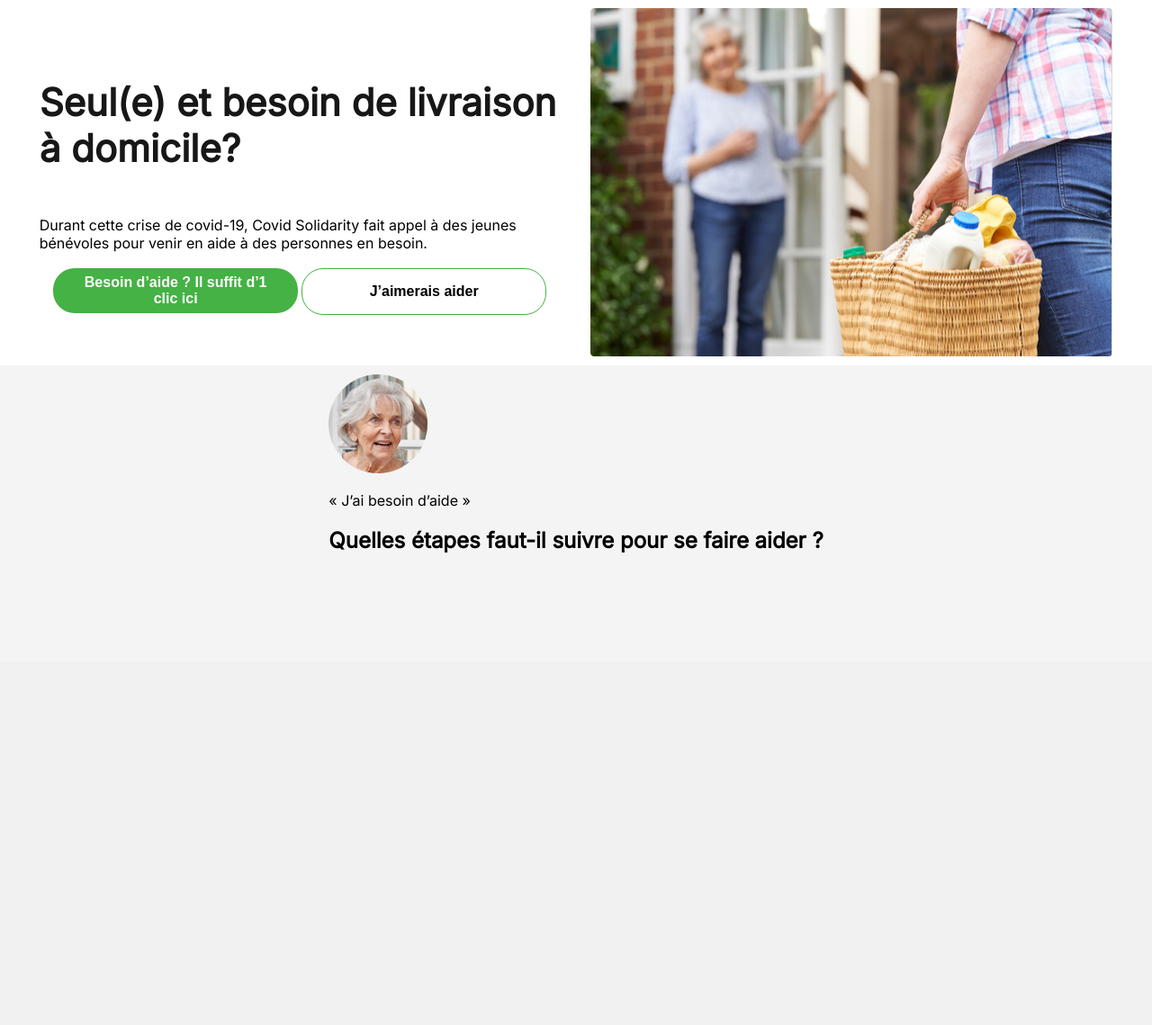
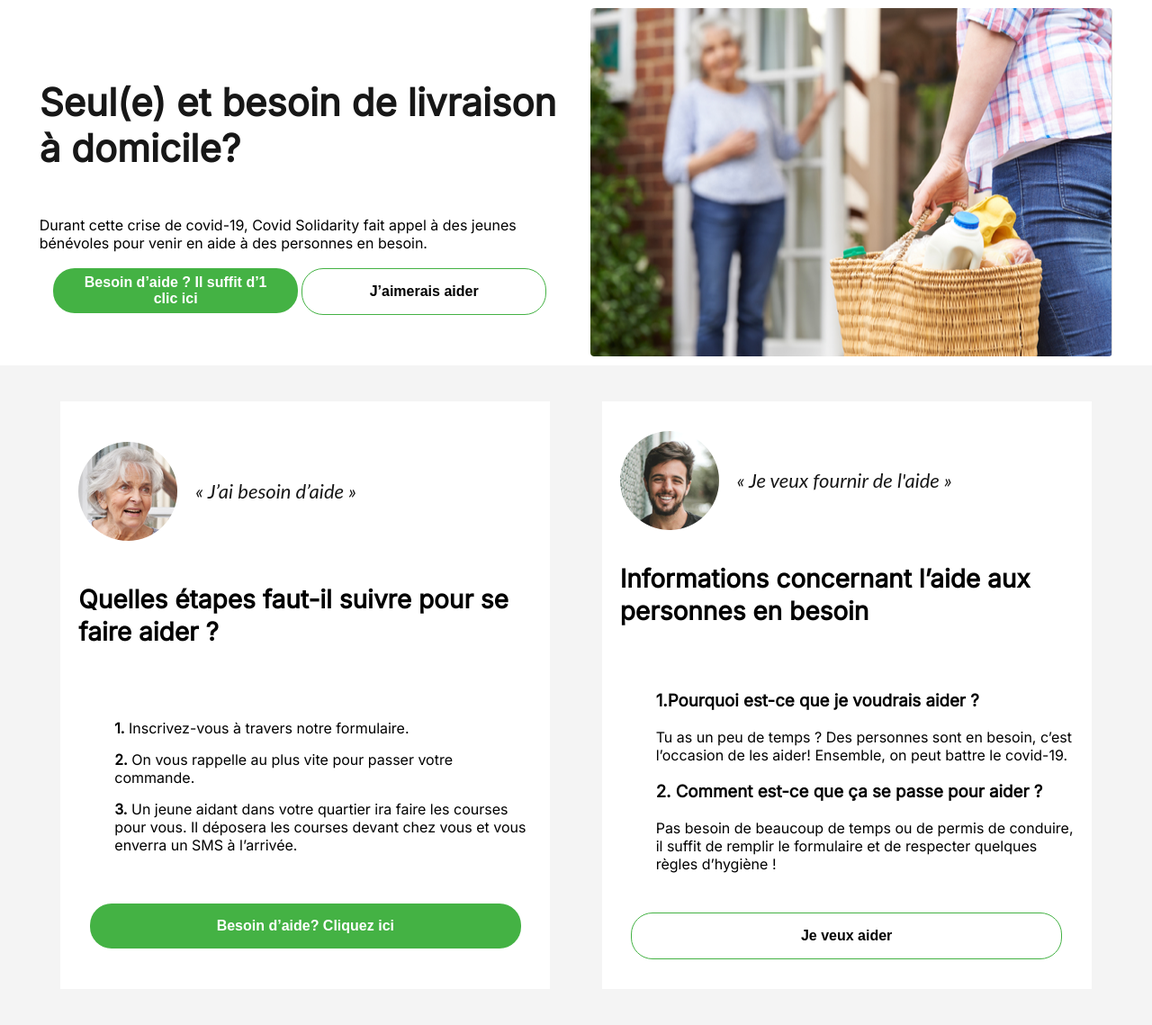
Before and after one commit to GraphtyLove/covid-19-helper, a PHP site: page / in a window 1280 px wide. Shown: the part 65-1204 px from the top of the page at 90% size. Before the commit the page ends 679 px from the top, so only its background shows below. Run offline with PHP 8.4, Linux system fonts and the light colour scheme.

Commit message:
cards done (still have to resize and add the responsivity)

```diff
--- a/assets/css/style.css
+++ b/assets/css/style.css
@@ -1,3 +1,4 @@
+/* * --------- GENERAL -------- * */
 body{
     font-family: 'Inter', sans-serif;
     margin: 0;
@@ -8,6 +9,19 @@ nav{
     padding-top: 20px;
     padding-left: 20px;
 }
+h1{
+    font-weight: 800;
+    font-size: 42px;
+    color: #171717;
+}
+.df-center{
+    display: flex;
+    flex-direction: column;
+    justify-content: center;
+    align-items: center;
+}
+
+/* * --------- COMPONENTS -------- * */
 .container{
     /* border: 1px solid red; */
     display: flex;
@@ -17,15 +31,6 @@ nav{
 }
 .container-white{
     background:#FFFFFF;
-}
-h1{
-    font-weight: 800;
-    font-size: 42px;
-    color: #171717;
-}
-.header-img{
-    width: 580px;
-    height: 387px;
 }
 .button{
     border-radius: 24px;
@@ -46,11 +51,11 @@ h1{
     border: 1px solid #44B244;
     background-color: #fff;
 }
-.df-center{
-    display: flex;
-    flex-direction: column;
-    justify-content: center;
-    align-items: center;
+
+/* * --------- HEADER -------- * */
+.header-img{
+    width: 580px;
+    height: 387px;
 }
 .text-container{
     display: flex;
@@ -61,3 +66,41 @@ h1{
     display: flex;
     flex-direction: row;
 }
+
+/* * --------- CARD -------- * */
+.card{
+    width: 40%;
+    margin: 30px 0;
+    min-height: 613px;
+    background: #fff;
+    padding: 20px;
+    display: flex;
+    flex-direction: column;
+    justify-content: space-evenly;
+}
+.card-header{
+    display: flex;
+    align-items: center;
+}
+.card-header img{
+    margin-right: 20px;
+}
+.card-header-txt{
+    color: #171717;
+    font-family: Lato;
+    font-size: 22px;
+    font-style: italic;
+}
+.card h2{
+    font-weight: 800;
+    line-height: 36px;
+    font-size: 28px;
+}
+.card ol li{
+    margin: 15px 0;
+    list-style-type: none;
+}
+.card button{
+    width: 95%;
+    margin: 0 auto;
+}
--- a/index.html
+++ b/index.html
@@ -36,15 +36,49 @@
     </header>
 
     <main class="container">
-        <div class="main-card">
+        <!-- APPLICANTS -->
+        <div class="card">
             <div class="card-header">
                 <img src="assets/img/applicant.png" alt="applicant">
-                <p>« J’ai besoin d’aide »</p>
-                <h2>Quelles étapes faut-il suivre pour se faire aider ?</h2>
-                <div class="card-txt">
+                <p class="card-header-txt">« J’ai besoin d’aide »</p>
+            </div>
+            <h2>Quelles étapes faut-il suivre pour se faire aider ?</h2>
+            <ol class="card-txt">
+                <li><b>1.</b> Inscrivez-vous à travers notre formulaire.</li>
+                <li><b>2.</b> On vous rappelle au plus vite pour passer votre commande.</li>
+                <li><b>3.</b> Un jeune aidant dans votre quartier ira faire les courses pour vous. Il déposera les
+                    courses
+                    devant chez vous et vous enverra un SMS à l’arrivée.</li>
+            </ol>
+            <button class="button button-green df-center">Besoin d’aide? Cliquez ici</button>
+        </div>
 
-                </div>
+        <!-- HEROES -->
+        <div class="card">
+            <div class="card-header">
+                <img src="assets/img/hero.png" alt="hero">
+                <p class="card-header-txt">« Je veux fournir de l'aide »</p>
             </div>
+            <h2>Informations concernant l’aide aux personnes en besoin</h2>
+            <ol class="card-txt">
+                <li>
+                    <h3>1.Pourquoi est-ce que je voudrais aider ?</h3>
+                    <p>
+                        Tu as un peu de temps ? Des personnes sont en besoin, c’est l’occasion de les aider! Ensemble,
+                        on
+                        peut battre le covid-19.
+                    </p>
+                </li>
+                <li>
+                    <h3>2. Comment est-ce que ça se passe pour aider ?</h3>
+                    <p>
+                        Pas besoin de beaucoup de temps ou de permis de conduire, il suffit de remplir le formulaire et
+                        de respecter quelques règles d’hygiène !
+                    </p>
+                </li>
+
+            </ol>
+            <button class="button button-white df-center">Je veux aider</button>
         </div>
     </main>
 
```
